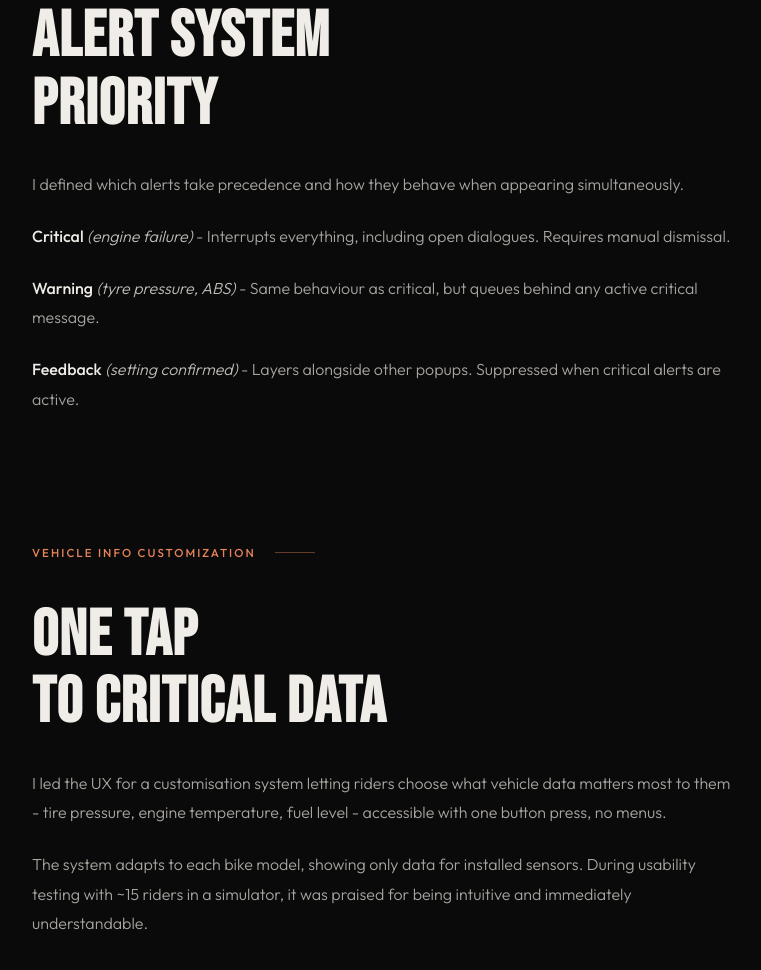
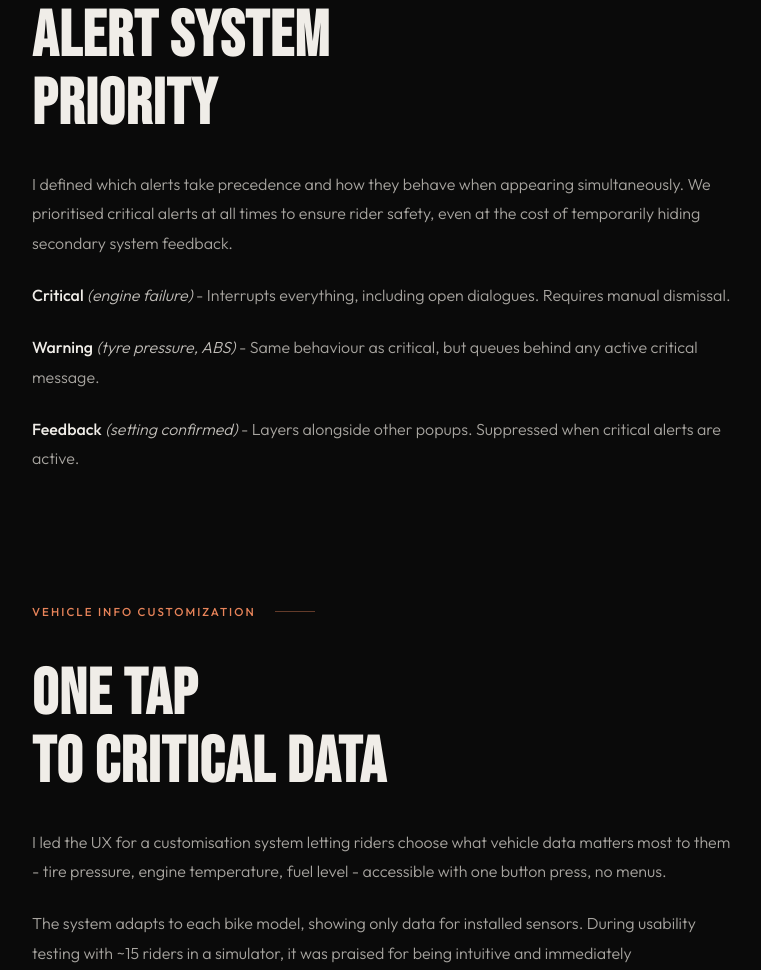
Before and after one commit to andreiacruz-design/andreiacruz-design.github.io, a plain HTML site: page case-study-moto.html in a window 1280 px wide. Shown: the part 4804-5774 px from the top of the page, without its empty margins (256-1017 px from the left). Drawn offline with Linux system fonts and the light colour scheme.

Commit message:
Update case-study-moto.html

```diff
--- a/case-study-moto.html
+++ b/case-study-moto.html
@@ -652,7 +652,7 @@ section {
 <section class="reveal">
   <div class="section-eyebrow">Popup Priority Matrix</div>
   <h2>Alert System<br>Priority</h2>
-  <p>I defined which alerts take precedence and how they behave when appearing simultaneously.</p>
+  <p>I defined which alerts take precedence and how they behave when appearing simultaneously. We prioritised critical alerts at all times to ensure rider safety, even at the cost of temporarily hiding secondary system feedback.</p>
 
   <p><strong style="color:var(--white); font-weight:500;">Critical</strong> <span style="color:var(--muted-light); font-style:italic;">(engine failure)</span> - Interrupts everything, including open dialogues. Requires manual dismissal.</p>
   <p><strong style="color:var(--white); font-weight:500;">Warning</strong> <span style="color:var(--muted-light); font-style:italic;">(tyre pressure, ABS)</span> - Same behaviour as critical, but queues behind any active critical message.</p>
```
